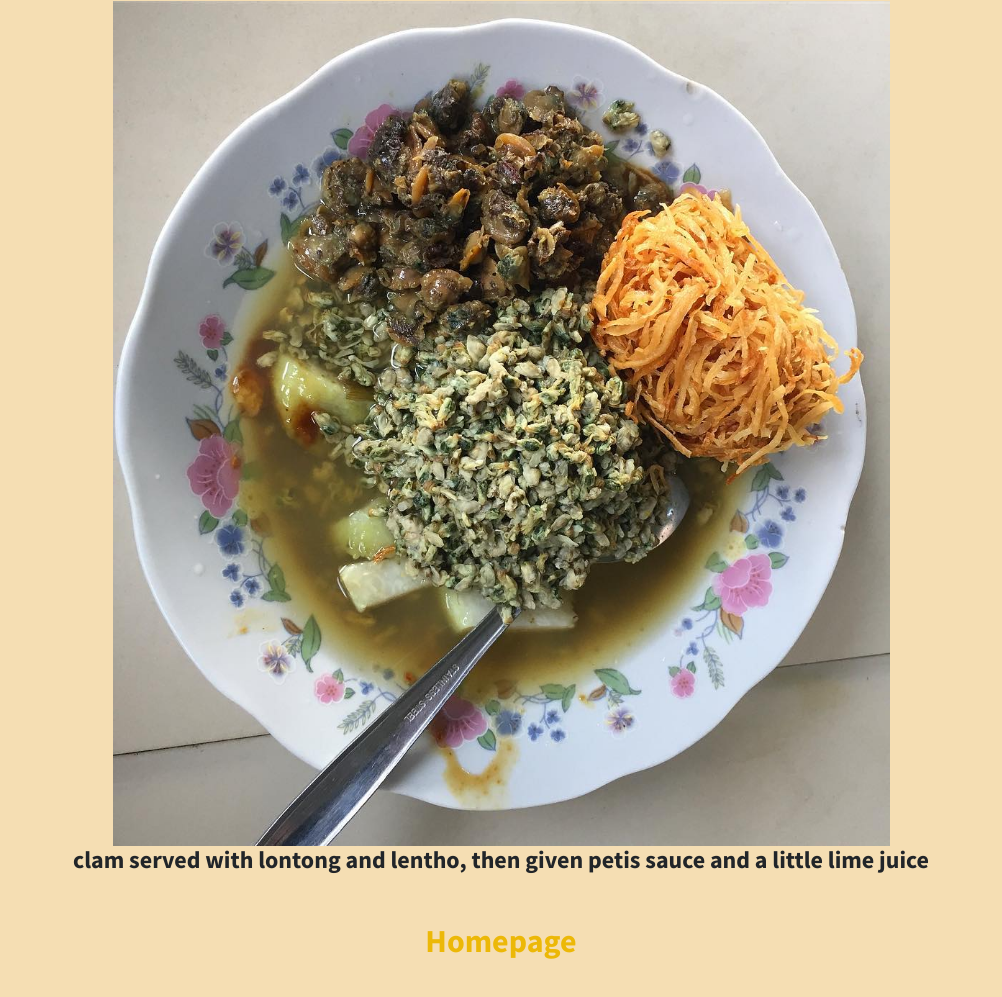
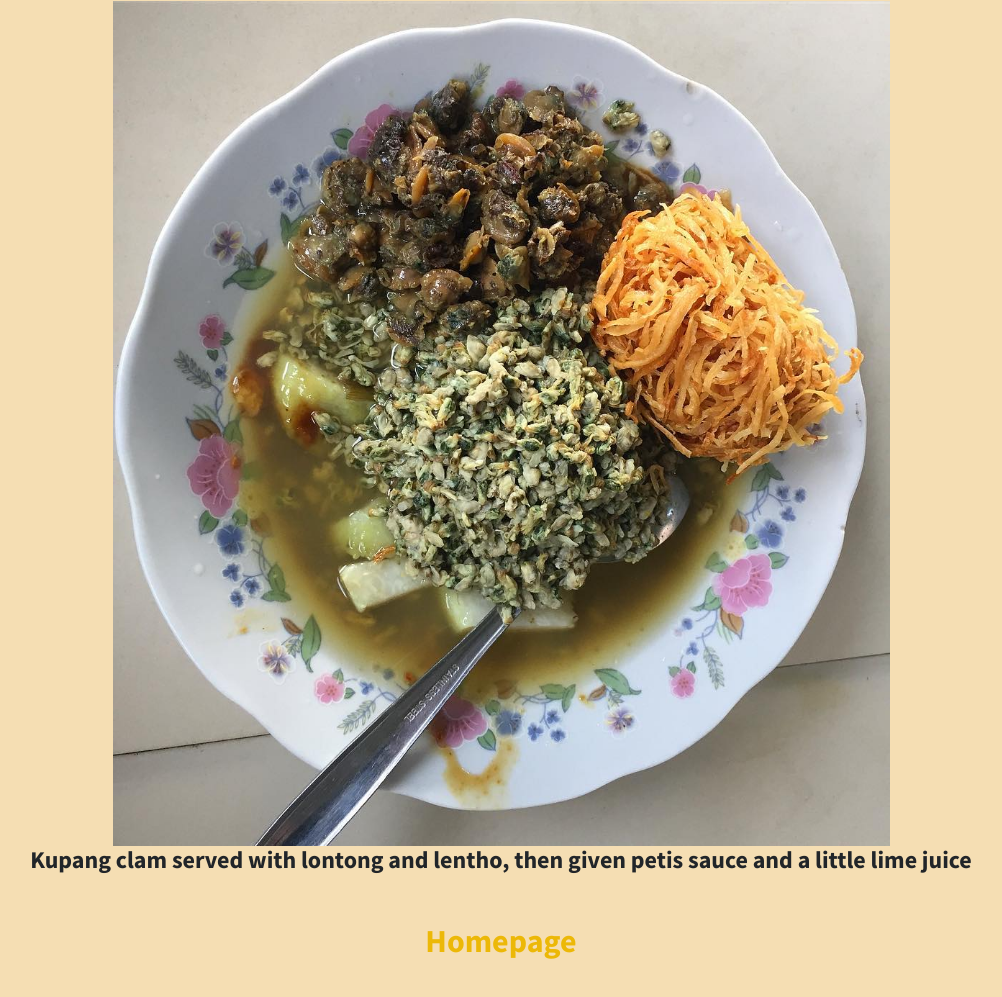
Before and after one commit to rozakcloud/WEBPRO_B_Q1, a website: page quiz1/food/index.html in a window 1280 px wide. Shown: the part 863-1860 px from the top of the page, without its empty margins (139-1141 px from the left). Drawn offline with Linux system fonts and the light colour scheme.

Commit message:
Update index.html

```diff
--- a/quiz1/food/index.html
+++ b/quiz1/food/index.html
@@ -32,7 +32,7 @@
 			</div>
 			<h2 class="text-center">Lontong Kupang Surabaya</h2>
 			<img class="center" src="../img/Kupang.jpg" alt="">
-			<div class="text-center"><h4 class="mb-5">clam served with lontong and lentho, then given petis sauce and a little lime juice</h4>
+			<div class="text-center"><h4 class="mb-5">Kupang clam served with lontong and lentho, then given petis sauce and a little lime juice</h4>
 			</div>
 			<a class="text-center text-secondary" href="../index.html"><h2>Homepage</h2></a>
         </div>
```
